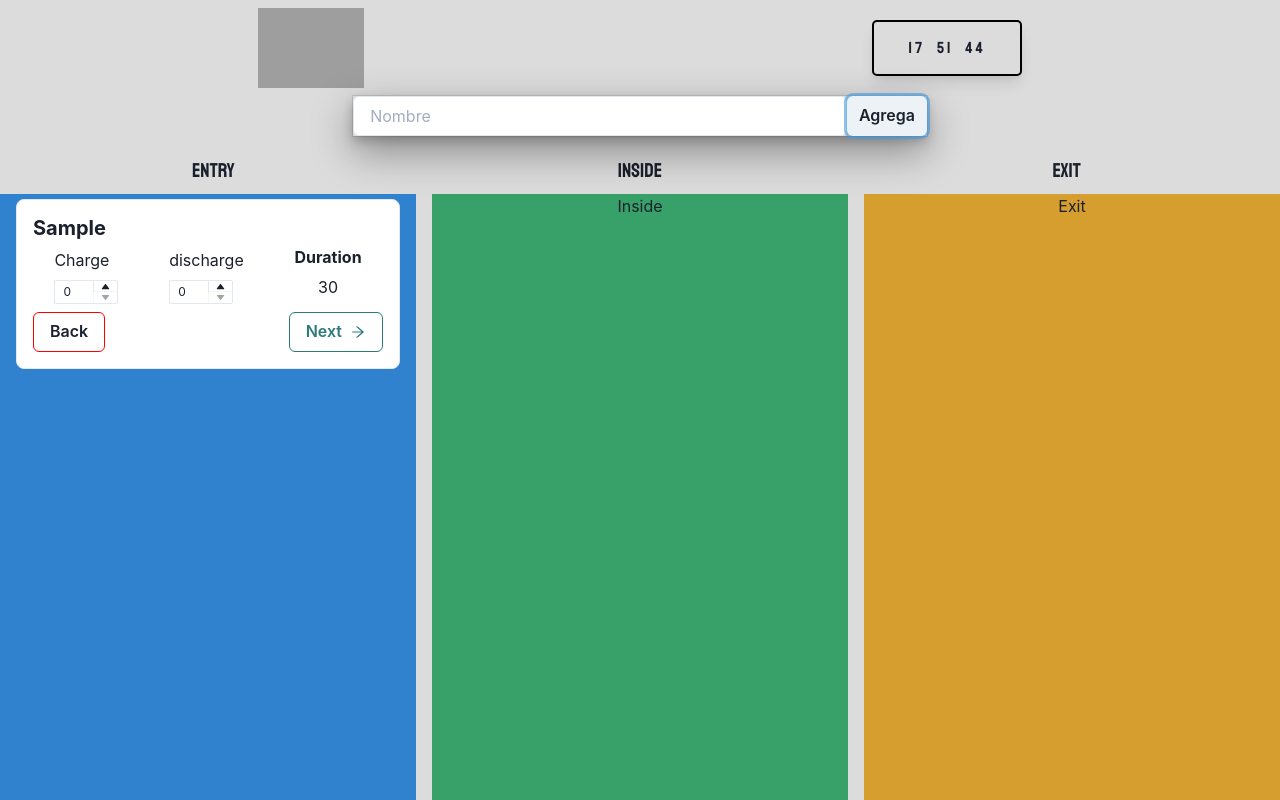
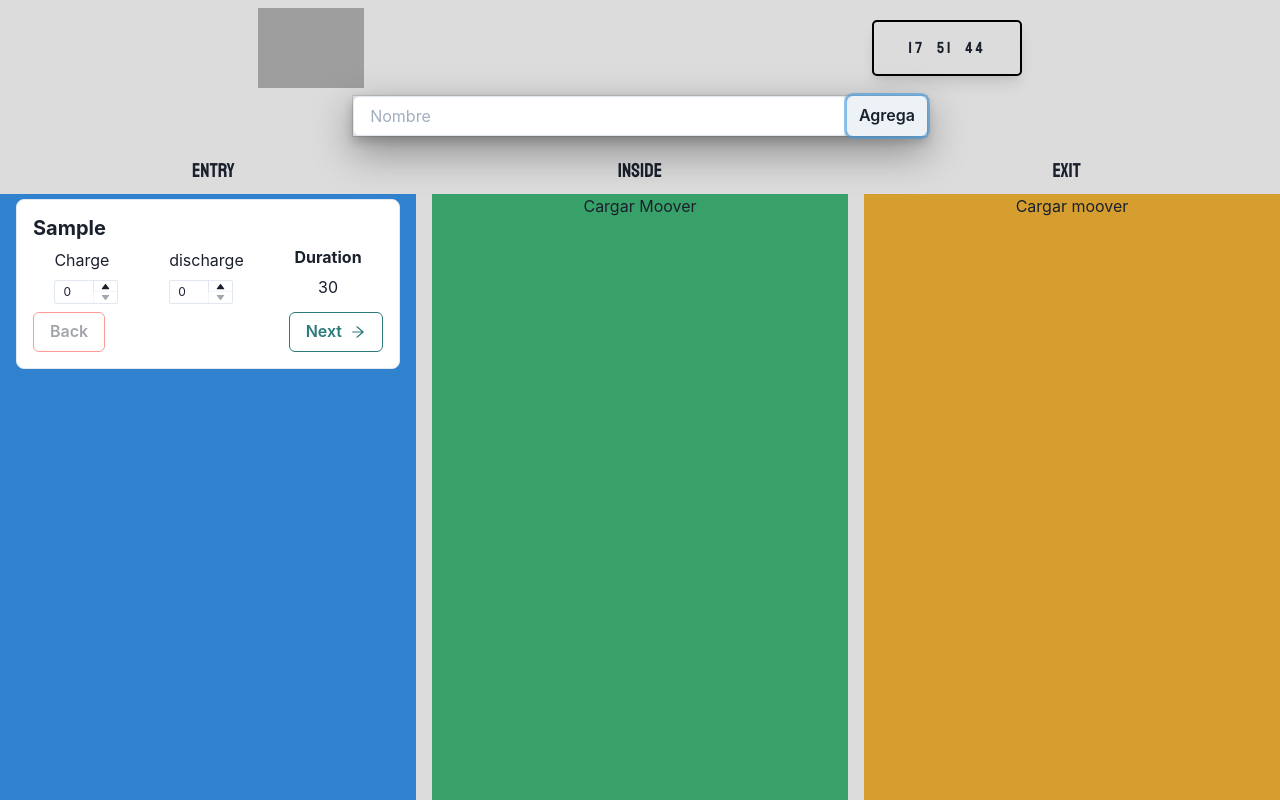
Before and after one commit to Miguel-Andres/WarehouseLogist, a React (Create React App) app: page / in a window 1280 px wide. Both pictures are taken after typing "Sample" into the empty fields and a click on the button "Agrega". Shown: the top 800 px of the page. Built offline with nearby package versions, Linux system fonts and the light colour scheme; grey boxes are pictures that could not be loaded.

Commit message:
card se mueve por los context

```diff
--- a/src/App.js
+++ b/src/App.js
@@ -1,16 +1,18 @@
 import React from 'react'
 import {BrowserRouter as Router,  Switch,  Route} from "react-router-dom"
-import {UserProvider} from "./context/UserContext"
+
+
 
 import Home from "./components/routes/Home"
 import Navbar  from './components/Navbar'
-import Footer from './components/Footer'
+
 export default function App() {
   return (
    <React.Fragment>
 
      <Router>
-      <UserProvider>
+
+
 
        <Navbar />
        <Switch>
@@ -18,9 +20,10 @@ export default function App() {
          <Home />
        </Route>
        </Switch>
-       <Footer/>
 
-       </UserProvider>
+
+
+
 
      </Router>
 
--- a/src/components/Card.js
+++ b/src/components/Card.js
@@ -1,9 +1,11 @@
 import React from "react";
-import { Stack, Container, Text, Button, Heading } from "@chakra-ui/react";
-import {AiOutlineArrowRight } from "react-icons/ai"
+
+import { Stack, Container, Text, Heading } from "@chakra-ui/react";
 import Count from "./card/Count";
+import ButtonSend from "./card/ButtonSend";
+import ButtonNext from "./card/ButtonNext";
 
-export default function Card({name}) {
+export default function Card({name , color ,isHiden,isDisabled,nextStep,backStep}) {
   return (
     <React.Fragment>
       <Container
@@ -15,7 +17,7 @@ export default function Card({name}) {
         borderRadius="lg"
       >
         <Stack>
-          <Heading size="md">{name}</Heading>
+          <Heading size="md" color={color} >{name}</Heading>
           <Stack direction="row" justify="space-around">
             <Stack>
               <Text size="sm">Charge</Text>
@@ -33,17 +35,13 @@ export default function Card({name}) {
             </Stack>
           </Stack>
 
-          <Stack direction="row" justify="space-between" spacing={4}>
-            <Button  variant="outline" borderColor="red">
-              Back
-            </Button>
-            <Button
-              rightIcon={<AiOutlineArrowRight />}
-              colorScheme="teal"
-              variant="outline"
-            >
-              Next
-            </Button>
+          <Stack direction="row" justify={isHiden?"center" :"space-between"} spacing={4}>
+
+            {isHiden
+            ? <ButtonSend  />
+            : <ButtonNext nextStep={nextStep} backStep={backStep} isDisabled={isDisabled} />
+            }
+
           </Stack>
         </Stack>
       </Container>
--- a/src/components/Dashboard.js
+++ b/src/components/Dashboard.js
@@ -1,35 +1,31 @@
 import React from "react";
-import { Stack, Grid, Text, SimpleGrid, VStack } from "@chakra-ui/react";
+import {UserProvider} from "../context/UserContext"
+import {InsideProvider,} from "../context/InsideContext"
+import {ExitProvider} from "../context/ExitContext"
+
+import { Stack, Grid, VStack } from "@chakra-ui/react";
 
 import Search from "./Search";
 import Entry from "./section/Entry";
 import Inside from "./section/Inside";
 import Exit from "./section/Exit";
+import Footer from "./Footer";
+import Titlemain from "./Titlemain";
 
 export default function Dashboard() {
   return (
     <React.Fragment>
       <Stack bg="gainsboro" minH="100vh">
-
+         <UserProvider>
         <Search />
 
-        <SimpleGrid columns={3}>
-          <Text textAlign="center" fontFamily="Staatliches" fontSize="xl">
-            entry
-          </Text>
-          <Text textAlign="center" fontFamily="Staatliches" fontSize="xl">
-            Inside
-          </Text>
-          <Text textAlign="center" fontFamily="Staatliches" fontSize="xl">
-            Exit
-          </Text>
-        </SimpleGrid>
-
+        <Titlemain />
+        <InsideProvider>
+         <ExitProvider>
         <Grid templateColumns="repeat(3,1fr)" gap={4} h="100vh">
           <VStack bg="blue.500">
             <Entry />
           </VStack>
-
           <VStack bg="green.500">
             <Inside />
           </VStack>
@@ -38,8 +34,14 @@ export default function Dashboard() {
             <Exit />
           </VStack>
         </Grid>
+       </ExitProvider>
+        </InsideProvider>
+      </UserProvider>
+      </Stack>
 
-      </Stack>
+      <Stack>
+      <Footer  />
+         </Stack>
     </React.Fragment>
   );
 }
--- /dev/null
+++ b/src/components/Titlemain.js
@@ -0,0 +1,22 @@
+import React from 'react'
+import { SimpleGrid ,Text} from '@chakra-ui/react'
+
+
+export default function Titlemain() {
+    return (
+
+            <SimpleGrid columns={3}>
+          <Text textAlign="center" fontFamily="Staatliches" fontSize="xl">
+            entry
+          </Text>
+
+          <Text textAlign="center" fontFamily="Staatliches" fontSize="xl">
+            Inside
+          </Text>
+          <Text textAlign="center" fontFamily="Staatliches" fontSize="xl">
+            Exit
+          </Text>
+        </SimpleGrid>
+
+    )
+}
--- /dev/null
+++ b/src/components/card/ButtonNext.js
@@ -0,0 +1,28 @@
+import React from 'react'
+import {Button, } from "@chakra-ui/react"
+import { AiOutlineArrowRight } from "react-icons/ai";
+
+
+export default function ButtonNext({backStep, nextStep,isDisabled}) {
+    return (
+        <React.Fragment>
+            <Button
+              variant="outline"
+              borderColor="red"
+              isDisabled={isDisabled}
+              onClick ={backStep}
+            >
+              Back
+            </Button>
+            <Button
+        rightIcon={<AiOutlineArrowRight />}
+        colorScheme="teal"
+        variant="outline"
+        onClick={nextStep}
+      >
+        Next
+      </Button>
+
+        </React.Fragment>
+    )
+}
--- /dev/null
+++ b/src/components/card/ButtonSend.js
@@ -0,0 +1,24 @@
+import React from 'react'
+
+import { Button } from '@chakra-ui/react'
+
+export default function ButtonSend({prop}) {
+
+
+
+    return (
+        <React.Fragment>
+              <Button
+
+              loadingText="Submitting"
+              colorScheme="teal"
+              variant="outline"
+              w={250}
+              h={10}
+
+            >
+              Send
+            </Button>
+        </React.Fragment>
+    )
+}
--- a/src/components/section/Entry.js
+++ b/src/components/section/Entry.js
@@ -1,17 +1,36 @@
-import React,{useContext} from 'react'
+import React,{useContext, useState ,useEffect} from 'react'
 import {Text} from "@chakra-ui/react"
 import Card from "../Card"
 import {UserContext} from "../../context/UserContext"
-
-
+import {InsideContext} from "../../context/InsideContext"
 
 export default function Entry() {
     const [user] = useContext(UserContext)
+    const [inside,setInside] = useContext(InsideContext)
+    const [isDisabled,setIsDisabled] = useState(false)
+
+    const nextStep =(props)=>{
+
+       setInside([...inside ,{name :props.name , id:props.id}])
+       // buscamos el indice del user en  [user]
+      let removeId = user.map((moover)=>{return moover.id}).indexOf(props.id)
+      //  remove user whit your index , return array whit user removed .. one is the number the  element want remove from that
+         user.splice(removeId,1)
+
+    }
+
+    useEffect(() => {
+      setIsDisabled(true)
+
+
+    }, [user])
+
+
 
 
     return (
        <React.Fragment>
-       {user.length? user.map(item=>  <Card  name={item.name} key={item.name}/>) : <Text >Cargar Moover</Text>}
+       {user.length? user.map(item=><Card  {...item} key={item.id} isDisabled={isDisabled} nextStep={()=>nextStep(item)} />) : <Text >Cargar moover</Text>}
        </React.Fragment>
     )
 }
--- a/src/components/section/Exit.js
+++ b/src/components/section/Exit.js
@@ -1,9 +1,25 @@
-import React from 'react'
+import React ,{useContext,useEffect,useState} from 'react'
+import {Text} from "@chakra-ui/react"
+
+
+import { ExitContext } from '../../context/ExitContext'
+
+import Card from "../Card"
 
 export default function Exit() {
+
+    const [isHiden,setisHiden] = useState(false)
+    const [exit] = useContext(ExitContext)
+
+   useEffect(() => {
+    setisHiden(true)
+
+    }, [exit])
+
     return (
-        <div>
-            <h2>Exit</h2>
-        </div>
+        <React.Fragment>
+            {exit.length? exit.map(item=><Card  {...item} key={item.id}  isHiden={isHiden}  />) : <Text >Cargar moover</Text>}
+        </React.Fragment>
+
     )
 }
--- a/src/components/section/Inside.js
+++ b/src/components/section/Inside.js
@@ -1,9 +1,35 @@
-import React from 'react'
+import React,{useContext} from 'react'
+import {Text} from "@chakra-ui/react"
+import Card from "../Card"
+import {InsideContext} from "../../context/InsideContext"
+import {ExitContext} from "../../context/ExitContext"
+import { UserContext } from '../../context/UserContext'
+
 
 export default function Inside() {
+
+  const [inside,setInside] = useContext(InsideContext)
+  const [exit,setExit] = useContext(ExitContext)
+  const [user,setUser] = useContext(UserContext)
+
+  const nextStep =(user)=>{
+
+      setExit([...exit,{name: user.name , id : user.id}])
+       setInside( inside.filter(item=> item.id !== user.id) )
+
+  }
+
+  const backStep =(props)=>{
+
+    setUser([...user,{name:props.name,id:props.id}])
+    setInside(inside.filter(item=> item.id !== props.id))
+
+  }
+
     return (
-        <div>
-            <h2>Inside</h2>
-        </div>
-    )
+        <>
+        {inside.length? inside.map(item=>  <Card  {...item} key={item.id}  nextStep={()=>nextStep(item)} backStep={()=>{backStep(item)}}/>) : <Text >Cargar Moover</Text>}
+        </>
+     )
+
 }
--- /dev/null
+++ b/src/context/ExitContext.js
@@ -0,0 +1,14 @@
+import React , {useState}from "react"
+
+export const ExitContext = React.createContext([])
+
+
+export const  ExitProvider=(props)=> {
+    const [exit,setExit] = useState([])
+
+    return (
+      <ExitContext.Provider  value={[exit,setExit]}>
+            {props.children}
+      </ExitContext.Provider>
+    )
+}
--- /dev/null
+++ b/src/context/InsideContext.js
@@ -0,0 +1,19 @@
+import React ,{ useState } from "react"
+
+export  const  InsideContext = React.createContext([])
+
+
+export const InsideProvider = (props)=>{
+
+    const [inside,setInside] = useState([])
+
+
+
+    return(
+
+        <InsideContext.Provider value={[inside,setInside]}>
+            {props.children}
+        </InsideContext.Provider>
+
+    )
+}
--- a/src/context/UserContext.js
+++ b/src/context/UserContext.js
@@ -1,15 +1,16 @@
+
 import React ,{ useState } from "react"
 
 export  const  UserContext = React.createContext([])
-
 
 export const UserProvider = (props)=>{
 
     const [user,setUser] = useState([])
 
+
     return(
 
-        <UserContext.Provider value={[user,setUser]}>
+        <UserContext.Provider value={[user ,setUser ]}  >
             {props.children}
         </UserContext.Provider>
 
```
